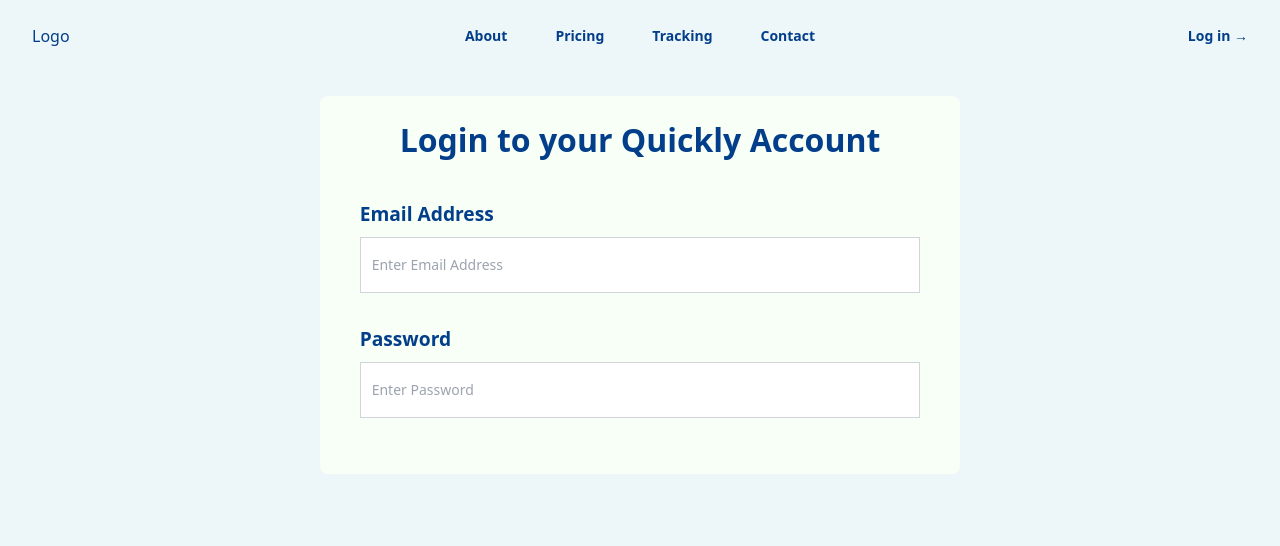
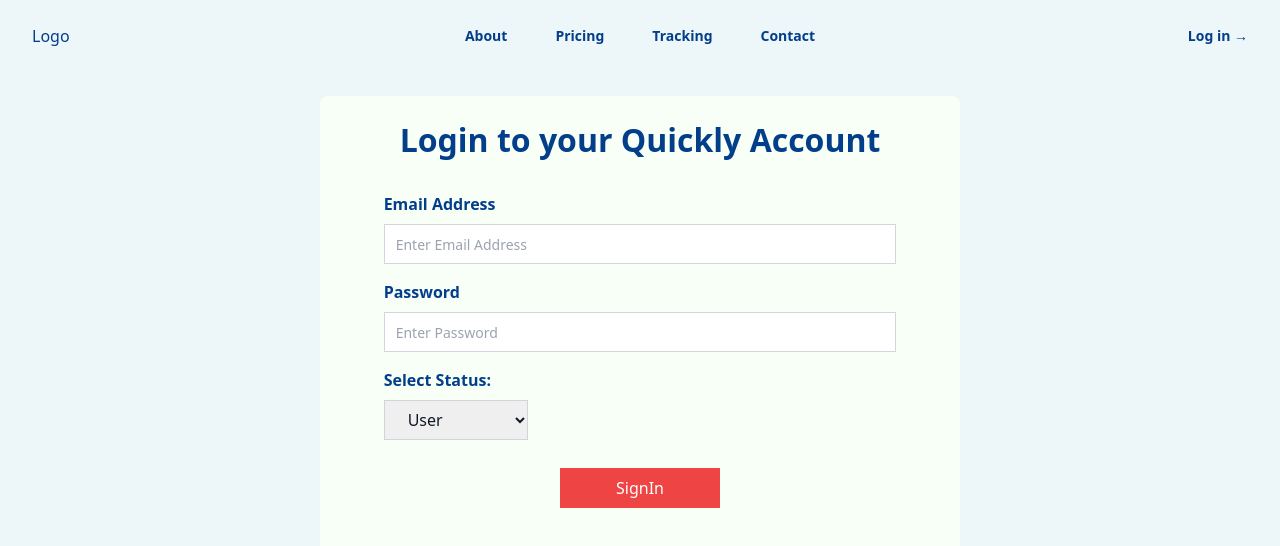
Before and after one commit to Awudu-Jamal1/delivery_frotend, a React (Vite) app: page / in a window 1280 px wide. Shown: the top 546 px of the page. Built offline with nearby package versions, Linux system fonts and the light colour scheme.

Commit message:
font changes

```diff
--- a/src/index.css
+++ b/src/index.css
@@ -39,13 +39,13 @@ body{
 border: #023e8a;
 } */
 
-.signup button{
+/* .signup button{
   background-color: #023e8a;
   color: #fff;
-}
+} */
 
 .signup label{
- font-size: 1.2em;
+ font-size: 1em;
 }
 
 .signup h1{
--- a/src/pages/Account/login.jsx
+++ b/src/pages/Account/login.jsx
@@ -1,23 +1,37 @@
 export default function Login (){
-    const style = "mt-2 block w-full h-14 order-0 px-3 py-1.5 text-gray-900 ring-1 ring-inset ring-gray-300 placeholder:text-gray-400 focus:z-10 focus:ring-2 focus:ring-inset focus:ring-indigo-600 sm:text-sm sm:leading-6  "
+    const style = "mt-2 block w-full h-10 order-0 px-3 py-1.5 text-gray-900 ring-1 ring-inset ring-gray-300 placeholder:text-gray-400 focus:z-10 focus:ring-2 focus:ring-inset focus:ring-indigo-600 sm:text-sm sm:leading-6  "
     const labels ="block text-md font-bold"
+    const drop ="mt-2  w-36 px-2 h-10 order-0 px-5 py-1.5 text-gray-900 ring-1 ring-inset ring-gray-300 placeholder:text-gray-400 focus:z-10 focus:ring-2 focus:ring-inset focus:ring-indigo-600 text-md sm:leading-6  "
     return(
         <>
         <div className="signup  w-max py-5">
-            <div className="text-center">
+            <div className="text-left">
                 <h1 className="font-bold px-20">Login to your Quickly Account </h1>
             </div>
             <div>
-                <form action="" method="post" className="py-5 px-10">
-                    <div className="py-4">
+                <form action="" method="post" className="py-5 px-16">
+                    <div className="py-2">
                         <label htmlFor="" className={labels}>Email Address</label>
                         <input type="email" className={style} placeholder="Enter Email Address" />
                     </div>
-                    <div className="py-4">
+                    <div className="py-2">
                         <label htmlFor="" className={labels}>Password</label>
                         <input type="password" className={style} placeholder="Enter Password" />
                     </div>
+                    <div className="py-2">
+                        <label htmlFor="" className={labels}>Select Status:  </label>
+                        <select name="status" className={drop} id="status">
+                            <option value="User">User</option>
+                            <option value="Merchant">Merchant</option>
+                            <option value="Agent">Agent</option>
+                        </select>
+                    </div>
+
+                    <div className=" flex py-5 justify-center">
+                        <button className="w-40  text-center h-10 bg-red-500 text-white">SignIn</button>
+                    </div>
                 </form>
+
             </div>
         </div>
         </>
```
